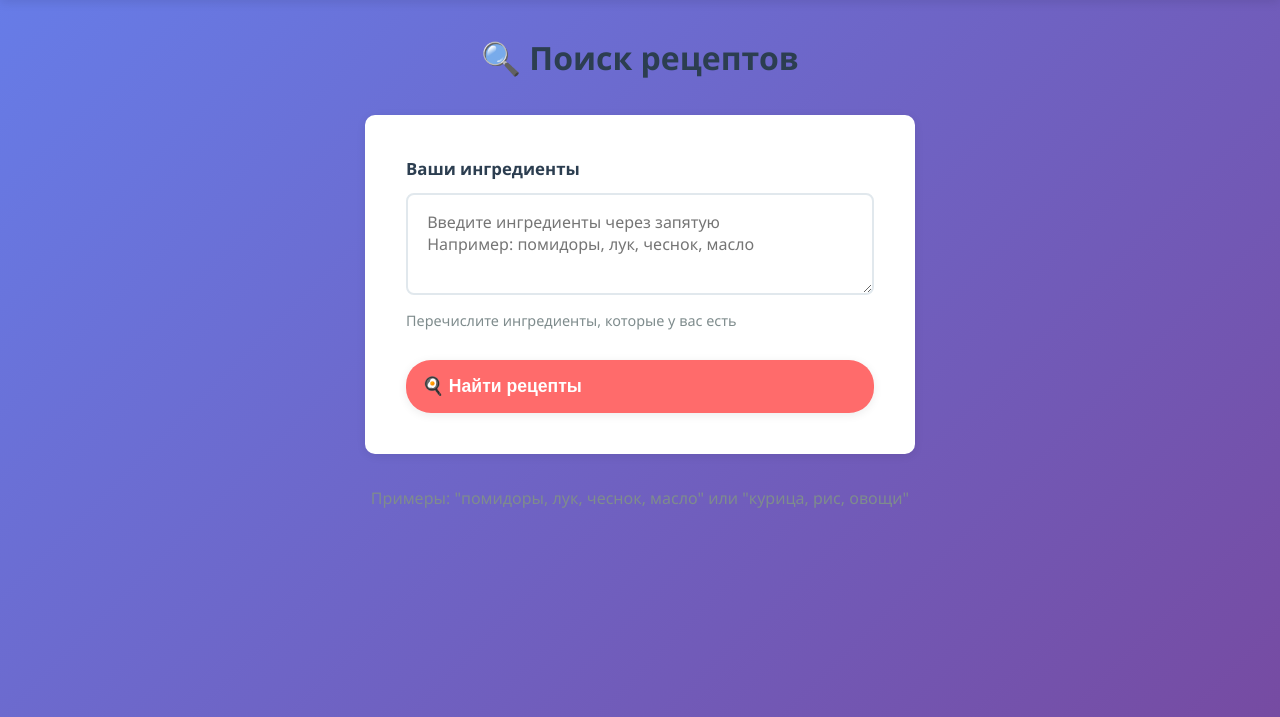
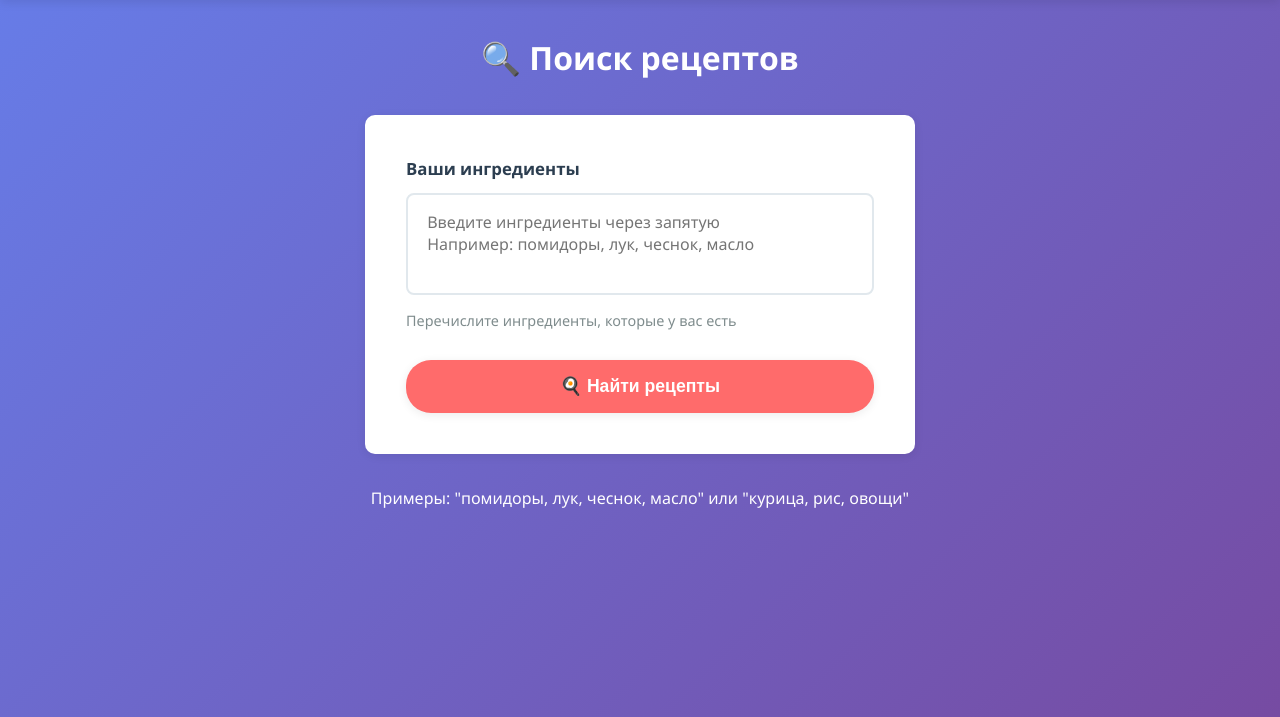
Before and after one commit to tong-jpp/TRPO_WEB, a Django app: page /search/ in a window 1280 px wide. Shown: the part 83-800 px from the top of the page. Run offline with Django 5.2, Linux system fonts and the light colour scheme.

Commit message:
Изменения с посиком рецептов
цвет текста h1 стал белым + динамически изменять поле для ввода теперь нельзя, текст в кнопке "найти рецепты" по середине

```diff
--- a/recipes/forms.py
+++ b/recipes/forms.py
@@ -6,7 +6,8 @@ class IngredientSearchForm(forms.Form):
         widget=forms.Textarea(attrs={
             'placeholder': 'Введите ингредиенты через запятую\nНапример: помидоры, лук, чеснок, масло',
             'rows': 3,
-            'class': 'form-control'
+            'class': 'form-control',
+                'style': 'resize: none;'
         }),
         help_text='Перечислите ингредиенты, которые у вас есть'
     )
--- a/static/css/favorites.css
+++ b/static/css/favorites.css
@@ -3,6 +3,9 @@
     text-align: center;
     margin: 30px 0;
 }
+ .favorites-recipes-container h1{
+    color: #fff;
+ }
 
 /* Сетка карточек */
 .favorite-recipe-grid {
--- a/templates/recipes/search.html
+++ b/templates/recipes/search.html
@@ -1,11 +1,14 @@
 {% extends 'base.html' %}
 {% load static %}
+<!-- {% block extra_css %}
+<link rel="stylesheet" href="{% static 'css/forms.css'%}">
+{% endblock %} -->
 
 {% block title %}Поиск рецептов - Кулинарный компас{% endblock %}
 
 {% block content %}
 <div style="max-width: 600px; margin: 0 auto;">
-    <h1 style="text-align: center; margin-bottom: 2rem; color: #2c3e50;">🔍 Поиск рецептов</h1>
+    <h1 style="text-align: center; margin-bottom: 2rem; color: #ffffff;">🔍 Поиск рецептов</h1>
 
     <div class="search-form">
         <form method="post">
@@ -24,14 +27,14 @@
                 {% endif %}
             </div>
 
-            <button type="submit" class="btn" style="width: 100%; padding: 1rem; font-size: 1.1rem;">
-                🍳 Найти рецепты
+            <button type="submit" class="btn" style="width: 100%; padding: 1rem; font-size: 1.1rem; display: flex; justify-content: center;">
+                <p>🍳 Найти рецепты</p>
             </button>
         </form>
     </div>
 
     <div style="margin-top: 2rem; text-align: center;">
-        <p style="color: #7f8c8d;">Примеры: "помидоры, лук, чеснок, масло" или "курица, рис, овощи"</p>
+        <p style="color: #ffffff;">Примеры: "помидоры, лук, чеснок, масло" или "курица, рис, овощи"</p>
     </div>
 </div>
 {% endblock %}
```
